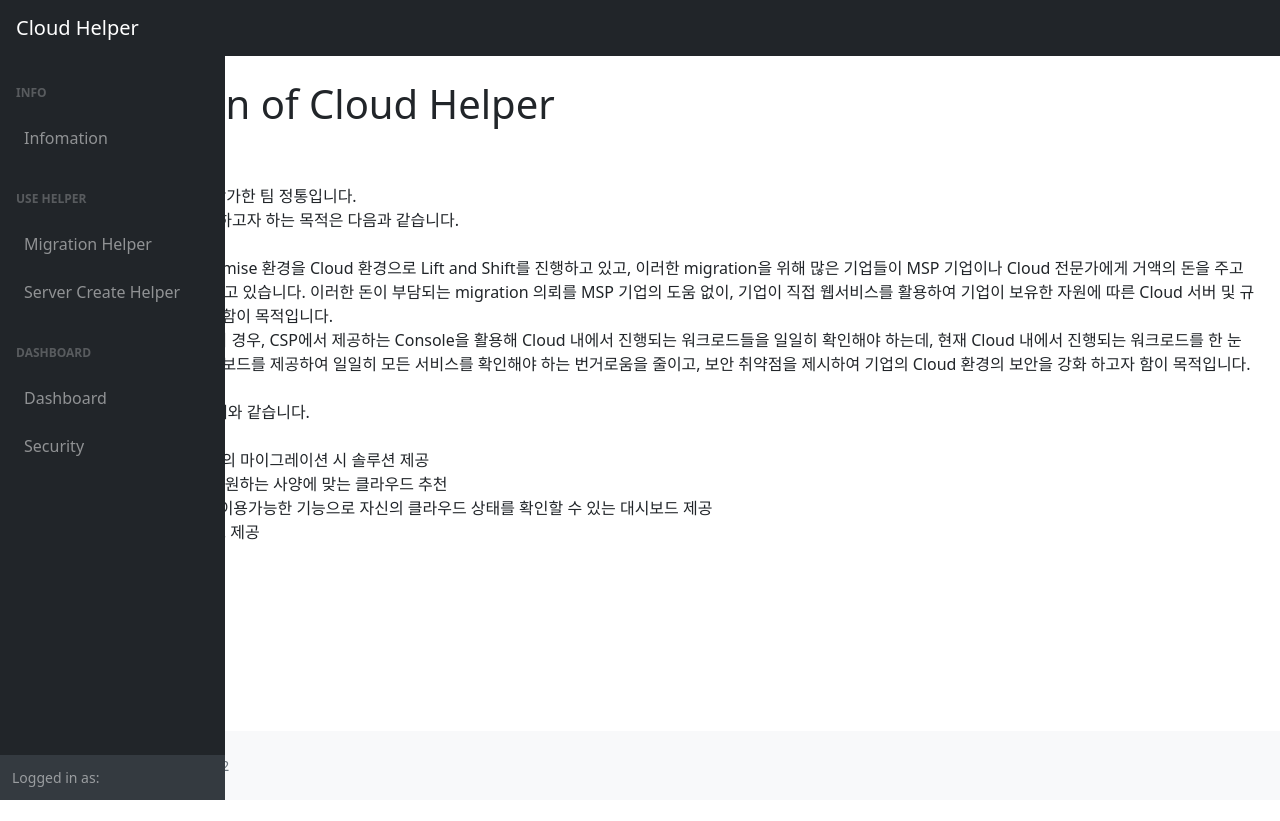
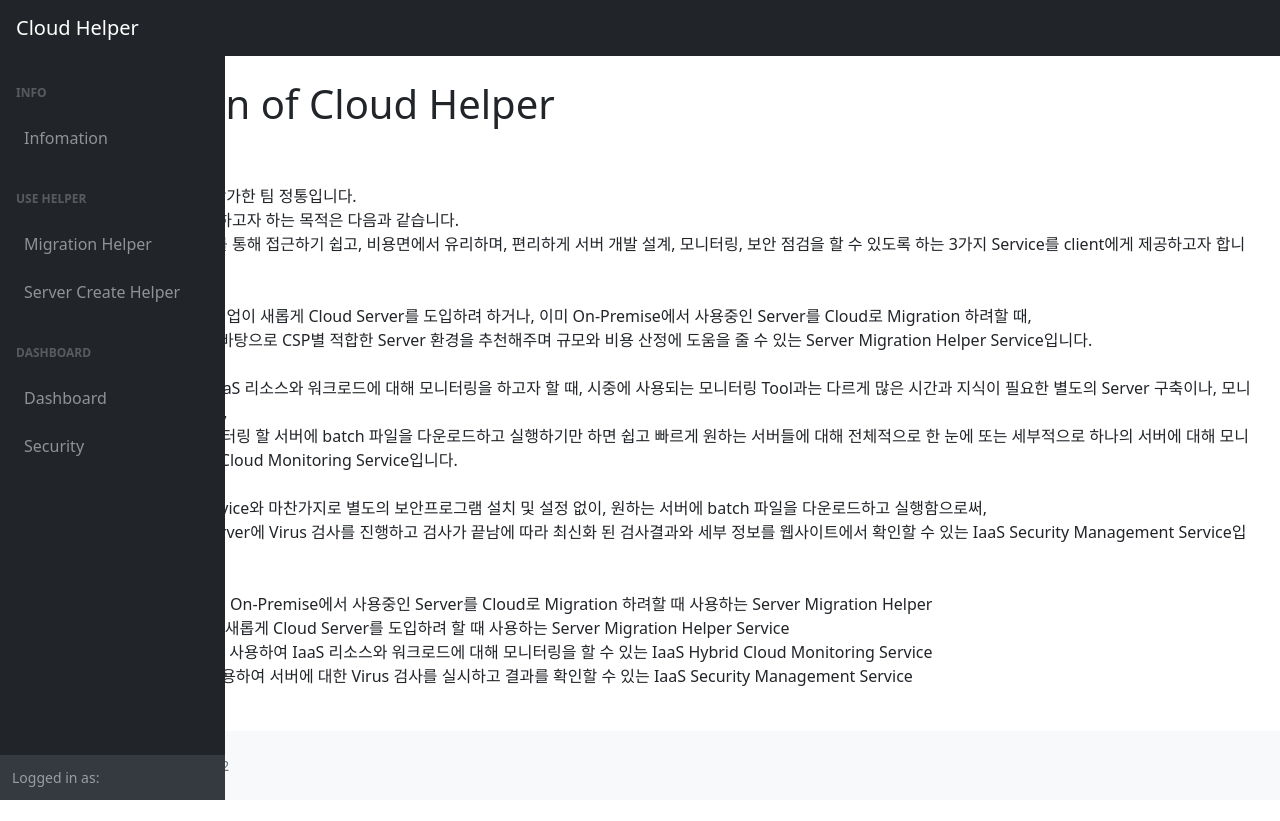
Before and after one commit to OIDC-JT/OIDC_FRONT_BP, a React (Create React App) app in the folder oidc/: page / in a window 1280 px wide. Before the commit the page ends 800 px from the top, so only its background shows below. Built offline with nearby package versions, Linux system fonts and the light colour scheme.

Commit message:
Infomation 수정

```diff
--- a/oidc/src/components/Page/Info.js
+++ b/oidc/src/components/Page/Info.js
@@ -28,20 +28,29 @@ function Info(){
                             <br></br>
                             <p1>팀 정통이 해당 서비스를 제공하고자 하는 목적은 다음과 같습니다.</p1>
                             <br></br>
-                            <br></br>
-                            <p1>많은 기업들이 기존의 On-premise 환경을 Cloud 환경으로 Lift and Shift를 진행하고 있고, 이러한 migration을 위해 많은 기업들이 MSP 기업이나 Cloud 전문가에게 거액의 돈을 주고 migration을 의뢰하여 진행하고 있습니다. 이러한 돈이 부담되는 migration 의뢰를 MSP 기업의 도움 없이, 기업이 직접 웹서비스를 활용하여 기업이 보유한 자원에 따른 Cloud 서버 및 규모와 비용 산정에 도움 주고자 함이 목적입니다.</p1>
-                            <br></br>
-                            <p1>또한 Cloud를 이용하는 기업의 경우, CSP에서 제공하는 Console을 활용해 Cloud 내에서 진행되는 워크로드들을 일일히 확인해야 하는데, 현재 Cloud 내에서 진행되는 워크로드를 한 눈으로 모니터링 할 수 있는 대시보드를 제공하여 일일히 모든 서비스를 확인해야 하는 번거로움을 줄이고, 보안 취약점을 제시하여 기업의 Cloud 환경의 보안을 강화 하고자 함이 목적입니다.</p1>
+                            <p1>개인이나 기업에게 웹 사이트를 통해 접근하기 쉽고, 비용면에서 유리하며, 편리하게 서버 개발 설계, 모니터링, 보안 점검을 할 수 있도록 하는 3가지 Service를 client에게 제공하고자 합니다.</p1>
                             <br></br>
                             <br></br>
-                            <p1>우리가 제공하는 서비스는 아래와 같습니다.</p1>
+                            <p1>첫 번째 Service는 개인이나 기업이 새롭게 Cloud Server를 도입하려 하거나, 이미 On-Premise에서 사용중인 Server를 Cloud로 Migration 하려할 때, </p1>
+                            <br></br>
+                            <p1>Client가 입력한 IaaS 환경을 바탕으로 CSP별 적합한 Server 환경을 추천해주며 규모와 비용 산정에 도움을 줄 수 있는 Server Migration Helper Service입니다.</p1>
+                            <br></br>
+                            <br></br>
+                            <p1>두 번째 Service는 client가 IaaS 리소스와 워크로드에 대해 모니터링을 하고자 할 때, 시중에 사용되는 모니터링 Tool과는 다르게 많은 시간과 지식이 필요한 별도의 Server 구축이나, 모니터링 Tool의 설치 및 설정 없이,</p1>
+                            <br></br>
+                            <p1>웹 사이트에서 로그인 후, 모니터링 할 서버에 batch 파일을 다운로드하고 실행하기만 하면 쉽고 빠르게 원하는 서버들에 대해 전체적으로 한 눈에 또는 세부적으로 하나의 서버에 대해 모니터링 할 수 있는 IaaS Hybrid Cloud Monitoring Service입니다.</p1>
+                            <br></br>
+                            <br></br>
+                            <p1>세 번째 Service는 두번째 service와 마찬가지로 별도의 보안프로그램 설치 및 설정 없이, 원하는 서버에 batch 파일을 다운로드하고 실행함으로써,</p1>
+                            <br></br>
+                            <p1>매일 00시마다 자동적으로 Server에 Virus 검사를 진행하고 검사가 끝남에 따라 최신화 된 검사결과와 세부 정보를 웹사이트에서 확인할 수 있는 IaaS Security Management Service입니다.</p1>
                             <br></br>
                             <br></br>
                             <ul>
-                                <li>MigHelper : 클라우드로의 마이그레이션 시 솔루션 제공</li>
-                                <li>Create Server Helper : 원하는 사양에 맞는 클라우드 추천</li>
-                                <li>Dashboard : 로그인 후 이용가능한 기능으로 자신의 클라우드 상태를 확인할 수 있는 대시보드 제공</li>
-                                <li>Plus 기능 : 보안 거버넌스 제공</li>
+                                <li>Migration Helper : 이미 On-Premise에서 사용중인 Server를 Cloud로 Migration 하려할 때 사용하는 Server Migration Helper</li>
+                                <li>Server Create Helper : 새롭게 Cloud Server를 도입하려 할 때 사용하는 Server Migration Helper Service</li>
+                                <li>Dashboard : 웹서비스를 사용하여 IaaS 리소스와 워크로드에 대해 모니터링을 할 수 있는 IaaS Hybrid Cloud Monitoring Service</li>
+                                <li>Security : 웹서비스를 사용하여 서버에 대한 Virus 검사를 실시하고 결과를 확인할 수 있는 IaaS Security Management Service</li>
                             </ul>
                         </div>
                     </main>
```
